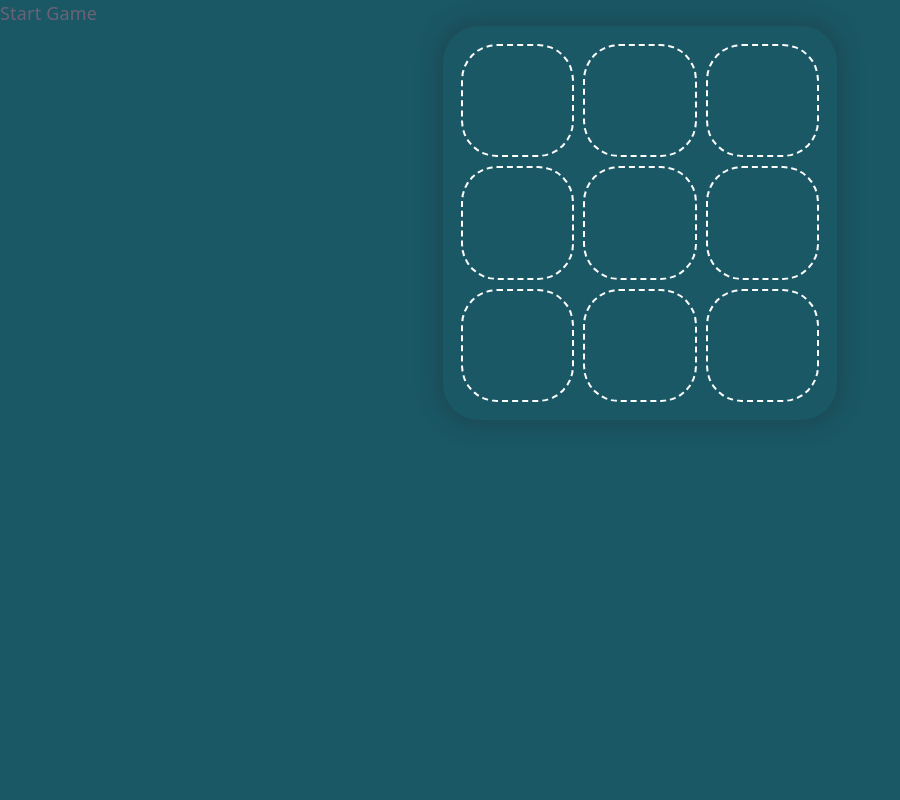
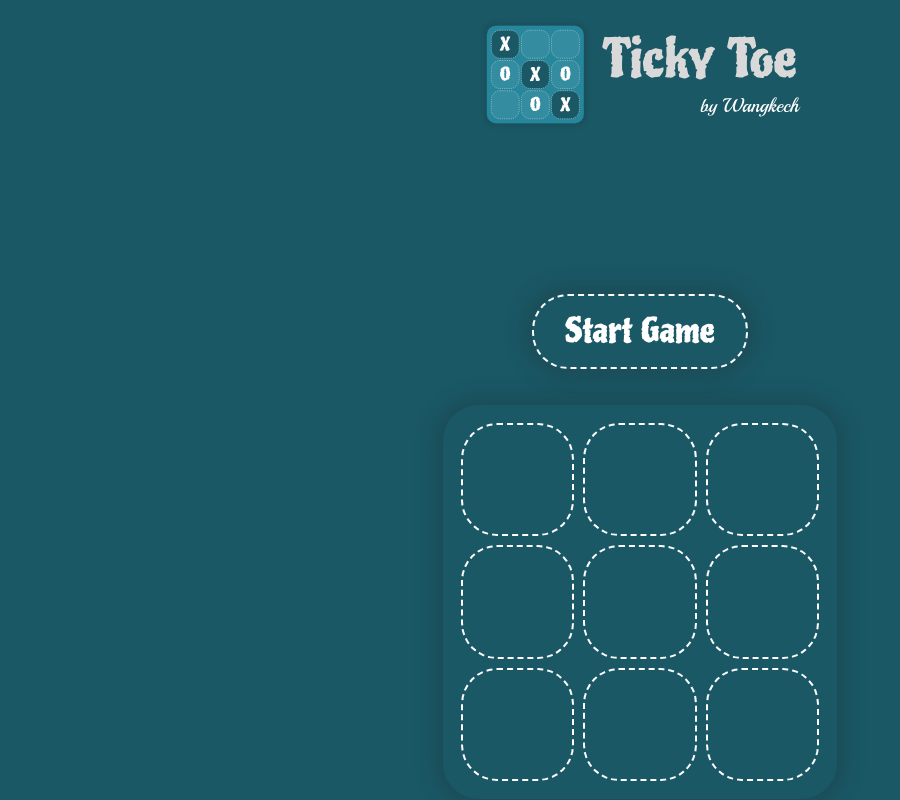
Before and after one commit to Wangkech/tic-tac-toe, a React (Vite) app: page / in a window 1280 px wide. Shown: the whole page, without its empty margins (0-900 px from the left). Built offline with nearby package versions, Linux system fonts and the light colour scheme.

Commit message:
added styled components |*StartButton |  *LogoBanner | *Working on StartGameModal

```diff
--- a/src/App.jsx
+++ b/src/App.jsx
@@ -2,11 +2,13 @@ import { useState } from "react";
 import Board from "./Board";
 import { Game } from "./domain/game.js";
 import NameInput from "./NameInput";
+import LogoBanner from "./LogoBanner.jsx";
+import StartButton from "./StartButton.jsx";
 function App() {
   // states
   const [player1, setPlayer1] = useState("Player 1");
   const [player2, setPlayer2] = useState("Player 2");
-  const [game, setGame] = useState(Game(player1, player2));
+  const [game, setGame] = useState(Game(null));
   const [board, setBoard] = useState(game.board);
   const players = game.players;
   const [gameOn, setGameOn] = useState(game.gameOn);
@@ -27,6 +29,7 @@ function App() {
 
     // console.log(newGame.players);
   }
+  function pullStartGameModal() {}
   // console.log(currentPlayerMove);
   function cellClickHandler(index) {
     let playerChoice = index;
@@ -71,13 +74,8 @@ function App() {
         <NameInput setPlayer={setPlayer1} placeholder={"enter Player1 name"} />
         <NameInput setPlayer={setPlayer2} placeholder={"enter Player2 name"} />
       </div> */}
-      <button
-        onClick={() => {
-          startGameHandler();
-        }}
-      >
-        Start Game
-      </button>
+      <LogoBanner />
+      <StartButton text="Start Game" click={startGameHandler} />
       <Board board={board} cellClickHandler={cellClickHandler} />
     </>
   );
--- /dev/null
+++ b/src/LogoBanner.jsx
@@ -0,0 +1,13 @@
+function LogoBanner() {
+  return (
+    <div className="mt-4 h-[30%] w-full">
+      <img
+        className="mx-auto mt-auto mb-auto h-25 w-80.5"
+        src="./src/assets/images/banner.svg"
+        alt=""
+      />
+    </div>
+  );
+}
+
+export default LogoBanner;
--- /dev/null
+++ b/src/StartButton.jsx
@@ -0,0 +1,12 @@
+function StartButton({ text, click }) {
+  return (
+    <button
+      className="h-[75px] w-[216px] rounded-4xl border-2 border-dashed border-white font-['piedra'] text-3xl text-white shadow-[0_0_20px_8px_rgb(33,38,39,0.25)]"
+      onClick={click}
+    >
+      {text}
+    </button>
+  );
+}
+
+export default StartButton;
--- /dev/null
+++ b/src/StartGameModal.jsx
@@ -0,0 +1,14 @@
+import StartButton from "./StartButton";
+import NameInput from "./NameInput";
+
+function StartGameModal() {
+  return (
+    <div>
+      <NameInput />
+      <NameInput />
+      <StartButton />
+    </div>
+  );
+}
+
+export default StartGameModal;
--- a/src/index.css
+++ b/src/index.css
@@ -45,3 +45,11 @@ body {
   height: 100vh;
   width: 100vw;
 }
+#root {
+  display: flex;
+  flex-direction: column;
+  align-items: center;
+  row-gap: 2rem;
+  height: 100vh;
+  width: 100vw;
+}
```
